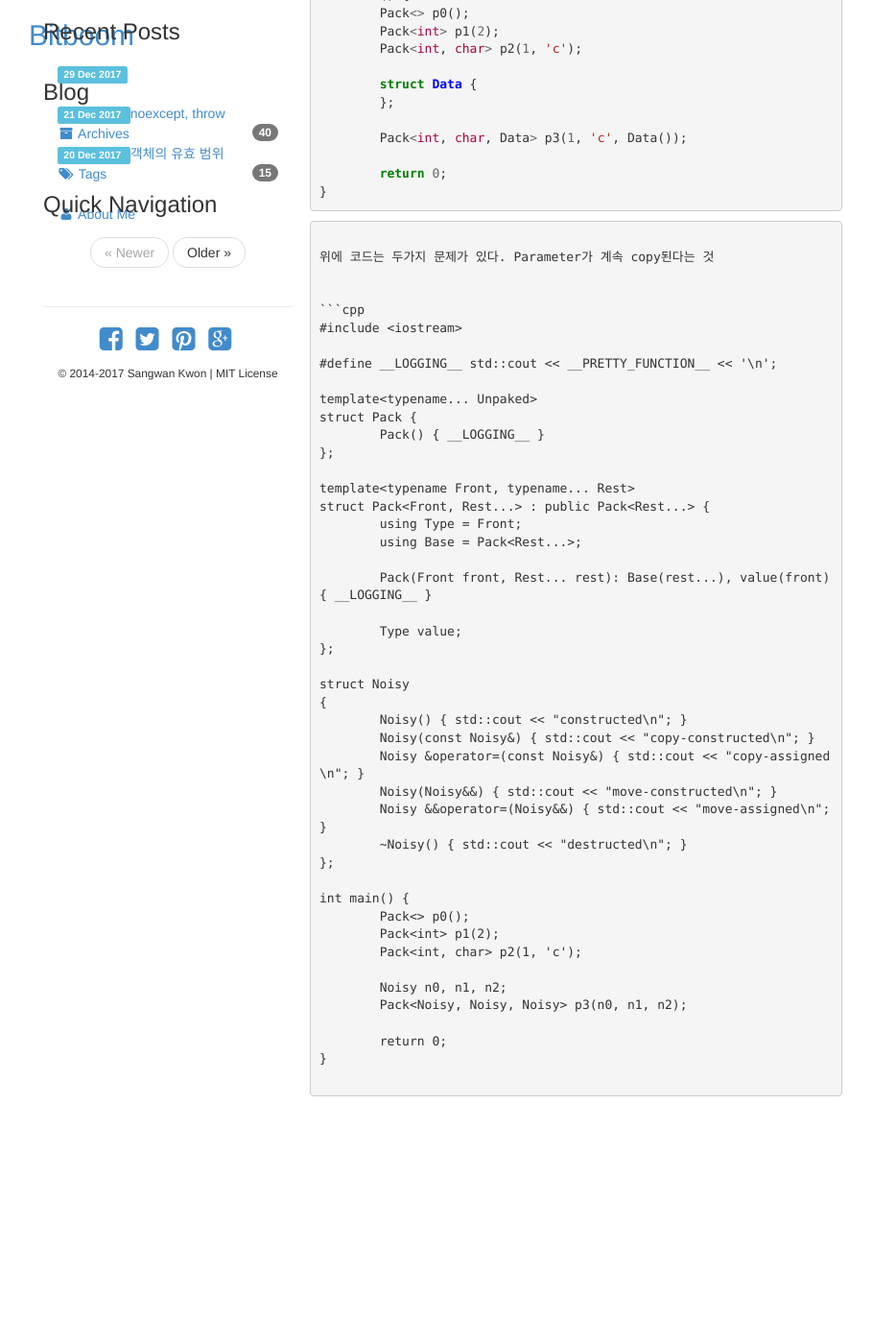
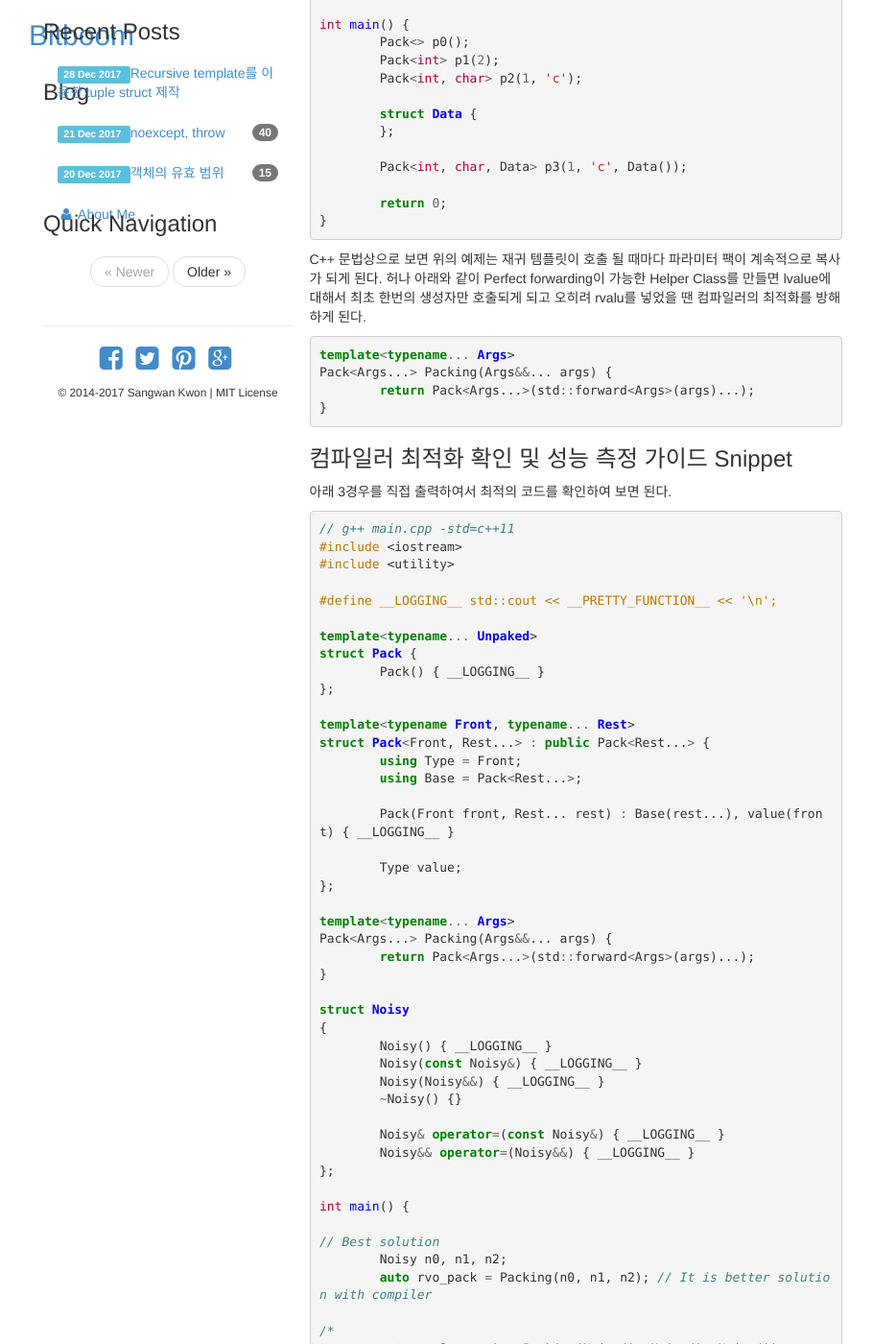
Before and after one commit to bitboom/bitboom.github.io, a Jekyll site: the page built from _posts/2017-12-28-parameter-pack.md, in a window 1280 px wide and 1400 px high, scrolled down 776 px. Shown: the whole window at 96% size, without its empty margins (40-949 px from the left). Built offline with Jekyll 4.4.1, drawn with Linux system fonts in a browser that asks for light colours; before the commit the page ends 1928 px from its top, so only the background shows below that; some of the changed text lies outside the part shown.

Commit message:
Update 2017-12-28-parameter-pack.md

````diff
--- a/_posts/2017-12-28-parameter-pack.md
+++ b/_posts/2017-12-28-parameter-pack.md
@@ -1,23 +1,20 @@
 ---
 layout: post
-title:  [WIP]Parameter Pack
+title: Recursive template를 이용한 tuple struct 제작
 tags: [c++]
 ---
 
-[WIP]
-#### keyword : template, recursive template, variadic template
 C++에서는 서로 다른 타입의 데이터를 저장하기위해 std::tuple을 제공한다.
 std::tuple은 그 자체로써 유용하지만 제네릭 프로그래밍을 공부하기에도 중요한 역할을 한다.
 
 실제 std::tuple과 같이 서로 다른 타입의 데이터를 저장하기 위한 구조체를 만들기 위해서는
 재귀 템플릿(recursive template)과 가변 인자 템플릿(variadic template)을 알고 있어야한다.
 
-이는 STL에 [Parameter pack][1]으로 제공하는데
+#### keyword : template, recursive template, variadic template, [Parameter pack][1]
 
 ### 서로 다른 타입의 데이터를 저장할 수 있는 구조체 구현하기
 ```cpp
 // g++ main.cpp -std=c++11
-
 #include <iostream>
 
 template<typename... Unpaked>
@@ -50,13 +47,22 @@ int main() {
 	return 0;
 }
 ```
+C++ 문법상으로 보면 위의 예제는 재귀 템플릿이 호출 될 때마다 파라미터 팩이 계속적으로 복사가 되게 된다. 허나 아래와 같이 Perfect forwarding이 가능한 Helper Class를 만들면 lvalue에 대해서 최초 한번의 생성자만 호출되게 되고 오히려 rvalu를 넣었을 땐 컴파일러의 최적화를 방해하게 된다.
+
+```cpp
+template<typename... Args>
+Pack<Args...> Packing(Args&&... args) {
+	return Pack<Args...>(std::forward<Args>(args)...);
+}
 ```
 
-위에 코드는 두가지 문제가 있다. Parameter가 계속 copy된다는 것
-
+### 컴파일러 최적화 확인 및 성능 측정 가이드 Snippet
+아래 3경우를 직접 출력하여서 최적의 코드를 확인하여 보면 된다.
 
 ```cpp
+// g++ main.cpp -std=c++11
 #include <iostream>
+#include <utility>
 
 #define __LOGGING__ std::cout << __PRETTY_FUNCTION__ << '\n';
 
@@ -70,32 +76,43 @@ struct Pack<Front, Rest...> : public Pack<Rest...> {
 	using Type = Front;
 	using Base = Pack<Rest...>;
 
-	Pack(Front front, Rest... rest): Base(rest...), value(front) { __LOGGING__ }
+	Pack(Front front, Rest... rest) : Base(rest...), value(front) { __LOGGING__ }
 
 	Type value;
 };
 
+template<typename... Args>
+Pack<Args...> Packing(Args&&... args) {
+	return Pack<Args...>(std::forward<Args>(args)...);
+}
+
 struct Noisy
 {
-	Noisy() { std::cout << "constructed\n"; }
-	Noisy(const Noisy&) { std::cout << "copy-constructed\n"; }
-	Noisy &operator=(const Noisy&) { std::cout << "copy-assigned\n"; }
-	Noisy(Noisy&&) { std::cout << "move-constructed\n"; }
-	Noisy &&operator=(Noisy&&) { std::cout << "move-assigned\n"; }
-	~Noisy() { std::cout << "destructed\n"; }
+	Noisy() { __LOGGING__ }
+	Noisy(const Noisy&) { __LOGGING__ }
+	Noisy(Noisy&&) { __LOGGING__ }
+	~Noisy() {}
+
+	Noisy& operator=(const Noisy&) { __LOGGING__ }
+	Noisy&& operator=(Noisy&&) { __LOGGING__ }
 };
 
 int main() {
-	Pack<> p0();
-	Pack<int> p1(2);
-	Pack<int, char> p2(1, 'c');
 
+// Best solution
 	Noisy n0, n1, n2;
-	Pack<Noisy, Noisy, Noisy> p3(n0, n1, n2);
+	auto rvo_pack = Packing(n0, n1, n2); // It is better solution with compiler
+
+/*
+	auto rvalue_pack = Packing(Noisy(), Noisy(), Noisy());
+*/
+
+/*
+	Noisy n0, n1, n2;
+	Pack<Noisy, Noisy, Noisy> pack(n0, n1, n2);
+*/
 
 	return 0;
 }
-
 ```
-
 [1]: http://en.cppreference.com/w/cpp/language/parameter_pack
````
